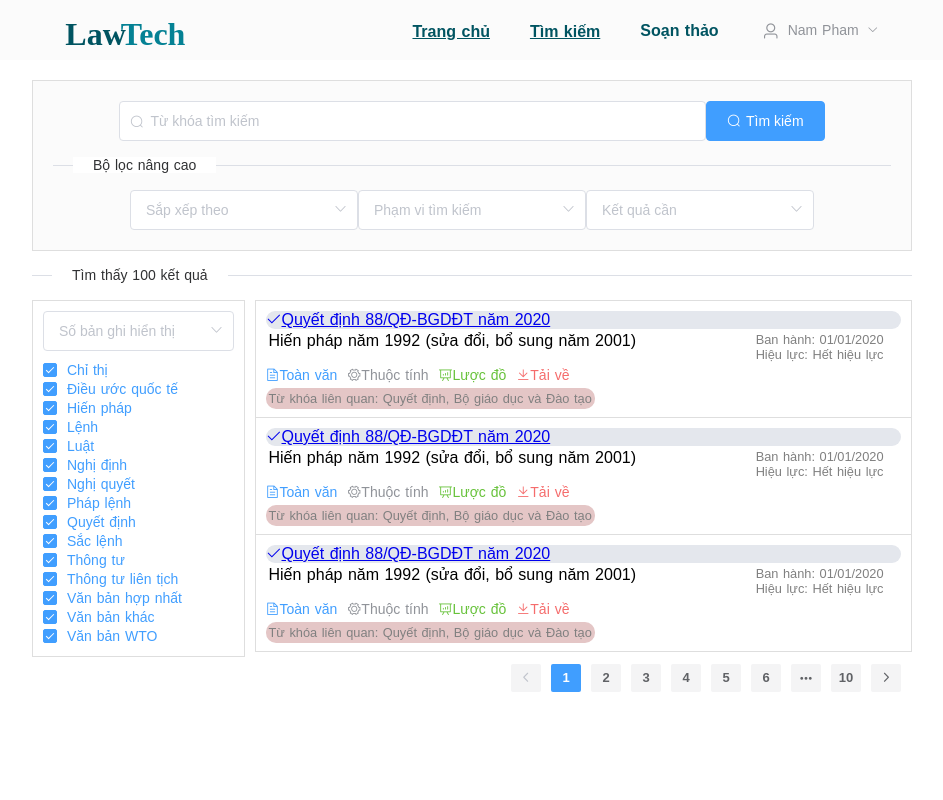
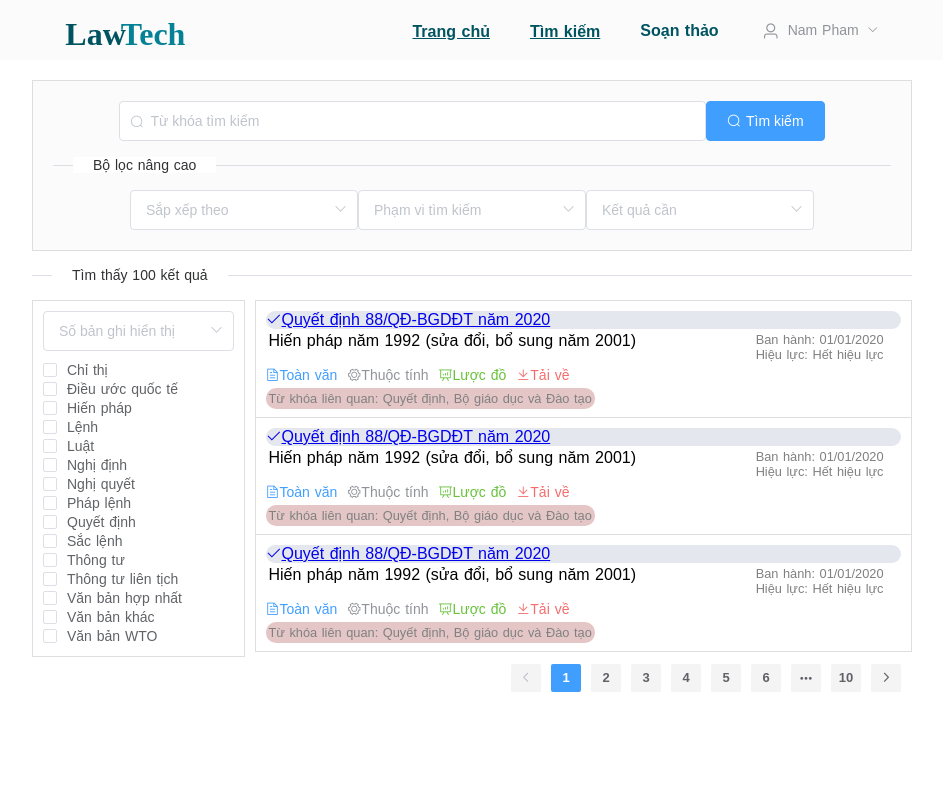
Before and after one commit to NguyenNamUET/laws_project_frontend_deploy_clone, a Nuxt app: page /search_page in a window 1280 px wide. Shown: the top 800 px of the page, without its empty margins (168-1111 px from the left). Built offline with nearby package versions, Linux system fonts and the light colour scheme.

Commit message:
fix search page

```diff
--- a/pages/search_page.vue
+++ b/pages/search_page.vue
@@ -53,7 +53,7 @@
               :value="item.value">
             </el-option>
           </el-select>
-          <el-checkbox-group v-model="type_options" >
+          <el-checkbox-group v-model="checked_options" >
             <el-checkbox @change="checkboxchange" v-for="item in type_options" :label="item" style="display: block">
             </el-checkbox>
           </el-checkbox-group>
@@ -141,6 +141,7 @@
           type_options: [
             'Chỉ thị','Điều ước quốc tế','Hiến pháp','Lệnh','Luật','Nghị định','Nghị quyết','Pháp lệnh','Quyết định',
             'Sắc lệnh','Thông tư', 'Thông tư liên tịch', 'Văn bản hợp nhất', 'Văn bản khác', 'Văn bản WTO'],
+          checked_options: [],
           search_range: null,
           range_options: ['Toàn quốc','Hà Nội', 'TP Hồ Chí Minh', 'Sài Gòn'],
           key_option: null,
```
